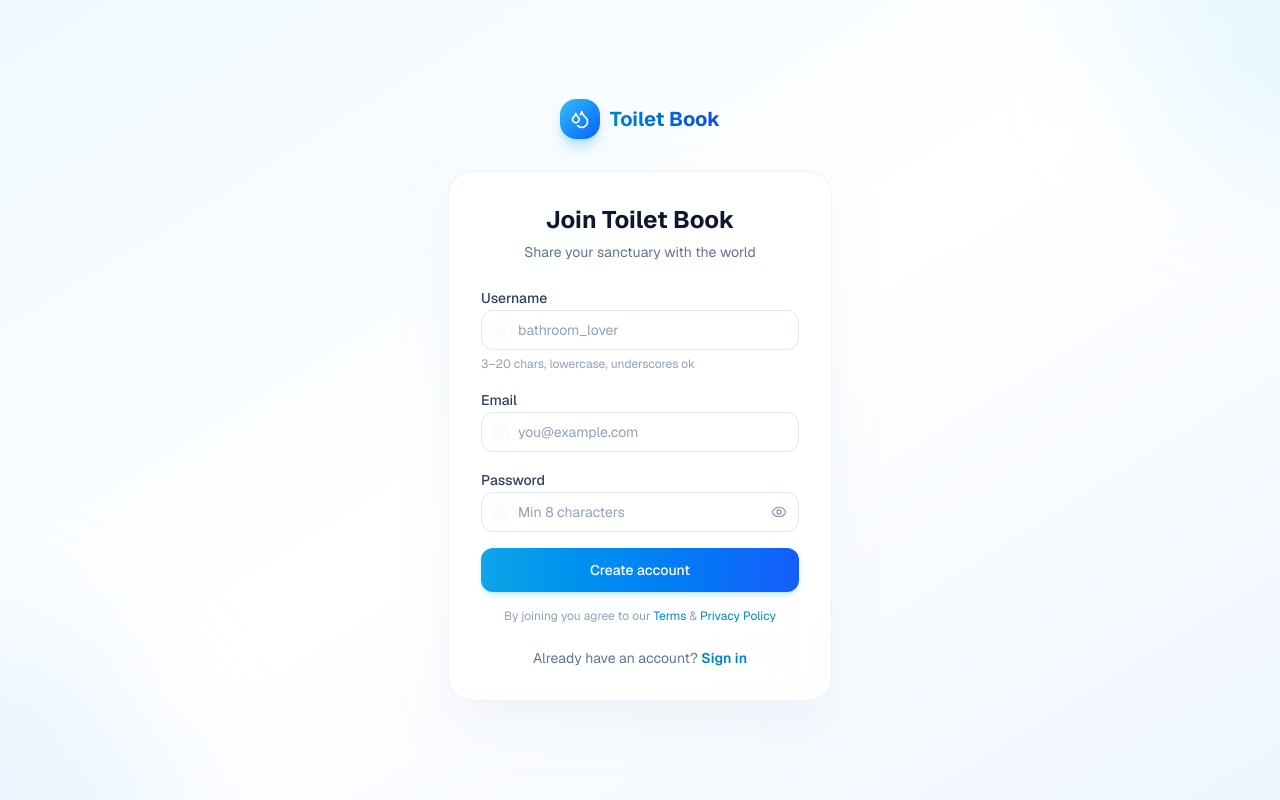
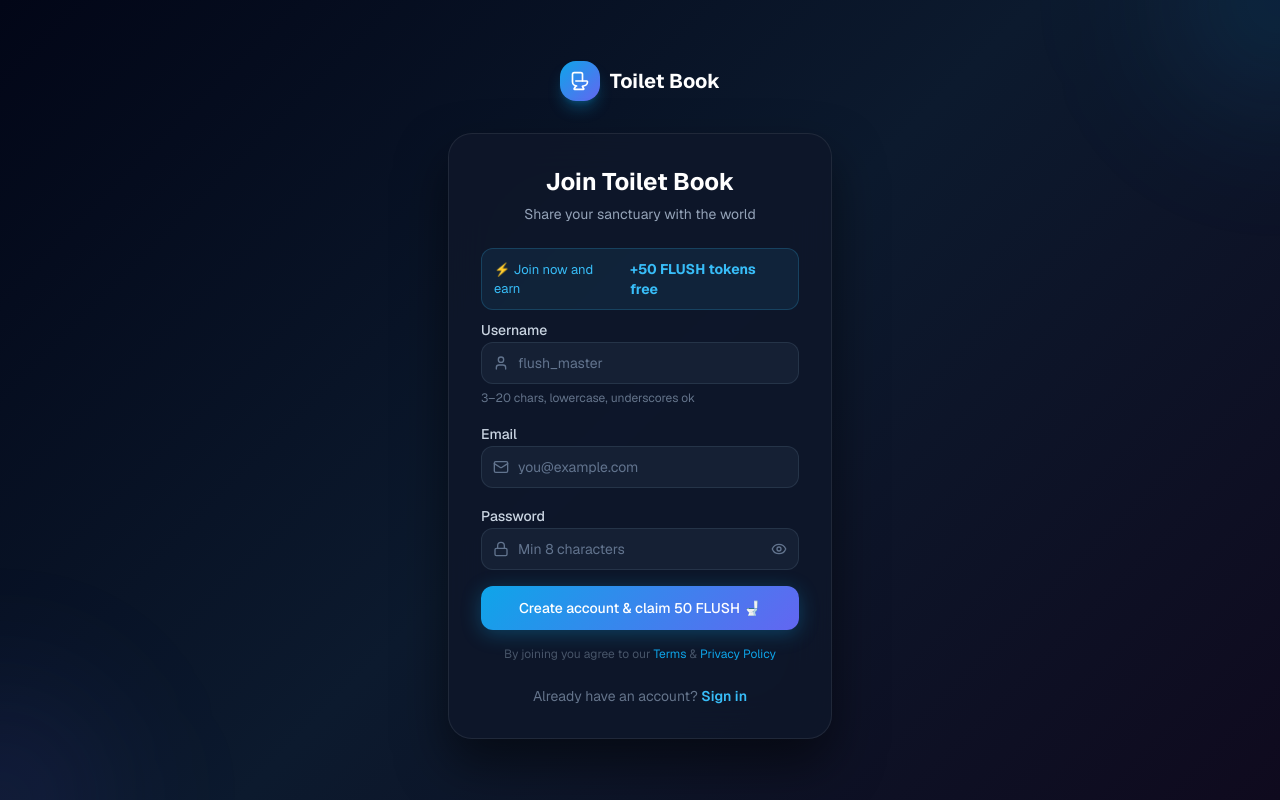
Before and after one commit to test282822/toilet-book, a Next.js app: page /signup in a window 1280 px wide. Built offline with nearby package versions, Linux system fonts and the light colour scheme.

Commit message:
points system live, white signup UI, FLUSH triggers

```diff
--- /dev/null
+++ b/app/auth/callback/signup/page.tsx
@@ -0,0 +1,19 @@
+import { Metadata } from "next"
+import { AuthCard } from "@/components/auth/AuthCard"
+import { SignupForm } from "@/components/auth/SignupForm"
+
+export const metadata: Metadata = { title: "Join Toilet Book" }
+
+export default function SignupPage() {
+  return (
+    <AuthCard
+      title="Join Toilet Book"
+      subtitle="Rate toilets. Earn FLUSH tokens. Change the world. 🚽"
+      footerText="Already have an account?"
+      footerLink="/login"
+      footerLinkText="Sign in"
+    >
+      <SignupForm />
+    </AuthCard>
+  )
+}
--- a/components/auth/AuthCard.tsx
+++ b/components/auth/AuthCard.tsx
@@ -1,59 +1,71 @@
-import { Droplets } from "lucide-react"
+"use client"
 import Link from "next/link"
+import { Toilet } from "lucide-react"
 
 interface AuthCardProps {
   title: string
   subtitle: string
-  children: React.ReactNode
   footerText: string
   footerLink: string
   footerLinkText: string
+  children: React.ReactNode
 }
 
 export function AuthCard({
   title,
   subtitle,
-  children,
   footerText,
   footerLink,
   footerLinkText,
+  children,
 }: AuthCardProps) {
   return (
-    <div className="min-h-screen flex items-center justify-center bg-gradient-to-br from-sky-50 via-white to-blue-50 dark:from-slate-950 dark:via-slate-900 dark:to-slate-950 px-4 py-12">
-      {/* Background decoration */}
-      <div className="absolute inset-0 overflow-hidden pointer-events-none">
-        <div className="absolute -top-40 -right-40 h-80 w-80 rounded-full bg-sky-200/30 dark:bg-sky-900/20 blur-3xl" />
-        <div className="absolute -bottom-40 -left-40 h-80 w-80 rounded-full bg-blue-200/30 dark:bg-blue-900/20 blur-3xl" />
-      </div>
+    <div className="relative flex min-h-screen flex-col items-center justify-center overflow-hidden px-4 py-12"
+      style={{ background: "linear-gradient(135deg, #020617 0%, #0c1a2e 50%, #0f0a1e 100%)" }}>
+
+      {/* Glow blobs */}
+      <div className="absolute -top-40 -right-40 h-80 w-80 rounded-full blur-3xl pointer-events-none"
+        style={{ background: "radial-gradient(circle, rgba(14,165,233,0.18) 0%, transparent 70%)" }} />
+      <div className="absolute -bottom-40 -left-40 h-80 w-80 rounded-full blur-3xl pointer-events-none"
+        style={{ background: "radial-gradient(circle, rgba(99,102,241,0.15) 0%, transparent 70%)" }} />
 
       <div className="relative w-full max-w-sm">
+
         {/* Logo */}
         <div className="mb-8 text-center">
           <Link href="/" className="inline-flex items-center gap-2.5 group">
-            <div className="flex h-10 w-10 items-center justify-center rounded-2xl bg-gradient-to-br from-sky-400 to-blue-600 shadow-lg shadow-sky-500/30 group-hover:shadow-xl transition-all">
-              <Droplets className="h-5 w-5 text-white" />
+            <div className="flex h-10 w-10 items-center justify-center rounded-2xl shadow-lg shadow-sky-500/30 group-hover:shadow-xl transition-all"
+              style={{ background: "linear-gradient(135deg, #0ea5e9, #6366f1)" }}>
+              <Toilet className="h-5 w-5 text-white" />
             </div>
-            <span className="text-xl font-bold bg-gradient-to-r from-sky-600 to-blue-700 bg-clip-text text-transparent dark:from-sky-400 dark:to-blue-400">
+            <span className="text-xl font-bold text-white">
               Toilet Book
             </span>
           </Link>
         </div>
 
         {/* Card */}
-        <div className="rounded-3xl border border-slate-200/60 bg-white/80 backdrop-blur-xl p-8 shadow-2xl shadow-slate-200/50 dark:border-slate-700/60 dark:bg-slate-900/80 dark:shadow-slate-950/50">
+        <div className="rounded-3xl border p-8 shadow-2xl"
+          style={{
+            background: "rgba(15, 23, 42, 0.85)",
+            backdropFilter: "blur(20px)",
+            borderColor: "rgba(255,255,255,0.08)",
+            boxShadow: "0 25px 50px rgba(0,0,0,0.5)",
+          }}>
+
+          {/* Card header */}
           <div className="mb-6 text-center">
-            <h1 className="text-2xl font-bold text-slate-900 dark:text-white">{title}</h1>
-            <p className="mt-1.5 text-sm text-slate-500 dark:text-slate-400">{subtitle}</p>
+            <h1 className="text-2xl font-bold text-white">{title}</h1>
+            <p className="mt-1.5 text-sm" style={{ color: "#94a3b8" }}>{subtitle}</p>
           </div>
 
           {children}
 
-          <p className="mt-6 text-center text-sm text-slate-500 dark:text-slate-400">
+          {/* Footer link */}
+          <p className="mt-6 text-center text-sm" style={{ color: "#64748b" }}>
             {footerText}{" "}
-            <Link
-              href={footerLink}
-              className="font-semibold text-sky-600 hover:text-sky-700 dark:text-sky-400 dark:hover:text-sky-300"
-            >
+            <Link href={footerLink}
+              className="font-semibold text-sky-400 hover:text-sky-300 transition-colors">
               {footerLinkText}
             </Link>
           </p>
--- a/components/auth/SignupForm.tsx
+++ b/components/auth/SignupForm.tsx
@@ -1,10 +1,8 @@
 "use client"
-
 import { useState } from "react"
 import { useRouter } from "next/navigation"
 import { Eye, EyeOff, Loader2, Mail, Lock, User } from "lucide-react"
 import { Button } from "@/components/ui/button"
-import { Input } from "@/components/ui/input"
 import { Label } from "@/components/ui/label"
 import { createClient } from "@/lib/supabase/client"
 import toast from "react-hot-toast"
@@ -20,18 +18,13 @@ export function SignupForm() {
   const handleSignup = async (e: React.FormEvent) => {
     e.preventDefault()
     if (!username || !email || !password) return
-    if (password.length < 8) {
-      toast.error("Password must be at least 8 characters")
-      return
-    }
+    if (password.length < 8) { toast.error("Password must be at least 8 characters"); return }
     if (!/^[a-z0-9_]{3,20}$/.test(username)) {
       toast.error("Username: 3–20 chars, lowercase letters, numbers, underscores only")
       return
     }
-
     setLoading(true)
     const supabase = createClient()
-
     const { error } = await supabase.auth.signUp({
       email,
       password,
@@ -40,65 +33,94 @@ export function SignupForm() {
         emailRedirectTo: `${window.location.origin}/auth/callback`,
       },
     })
+    if (error) { toast.error(error.message); setLoading(false); return }
 
-    if (error) {
-      toast.error(error.message)
-      setLoading(false)
-      return
-    }
-
-    toast.success("Account created! Check your email to confirm.")
+    // Show FLUSH bonus notification
+    toast.success("🚽 Account created! +50 FLUSH tokens added to your balance.", {
+      duration: 5000,
+      style: {
+        background: "#0f172a",
+        color: "#fff",
+        border: "1px solid rgba(56,189,248,0.3)",
+      },
+    })
     router.push("/login")
   }
 
+  const inputClass = `
+    w-full rounded-xl border px-4 py-2.5 text-sm text-white placeholder-slate-500
+    focus:outline-none focus:ring-2 focus:ring-sky-500/50 transition-all
+    bg-slate-800/60 border-slate-700/60 hover:border-slate-600
+  `
+
   return (
     <form onSubmit={handleSignup} className="space-y-4">
+
+      {/* FLUSH bonus badge */}
+      <div className="flex items-center justify-center gap-2 rounded-xl py-2.5 px-3 mb-2"
+        style={{ background: "rgba(56,189,248,0.08)", border: "1px solid rgba(56,189,248,0.2)" }}>
+        <span style={{ color: "#38bdf8", fontSize: 13 }}>⚡ Join now and earn</span>
+        <span className="font-bold text-sm" style={{ color: "#38bdf8" }}>+50 FLUSH tokens free</span>
+      </div>
+
+      {/* Username */}
       <div className="space-y-1.5">
-        <Label htmlFor="username">Username</Label>
+        <Label htmlFor="username" className="text-sm font-medium text-slate-300">
+          Username
+        </Label>
         <div className="relative">
-          <User className="absolute left-3 top-1/2 h-4 w-4 -translate-y-1/2 text-slate-400" />
-          <Input
+          <User className="absolute left-3 top-1/2 h-4 w-4 -translate-y-1/2 text-slate-500" />
+          <input
             id="username"
             type="text"
-            placeholder="bathroom_lover"
+            placeholder="flush_master"
             value={username}
             onChange={(e) => setUsername(e.target.value.toLowerCase())}
-            className="pl-9"
+            className={inputClass}
+            style={{ paddingLeft: "2.25rem" }}
             required
             autoComplete="username"
           />
         </div>
-        <p className="text-xs text-slate-400">3–20 chars, lowercase, underscores ok</p>
+        <p className="text-xs" style={{ color: "#64748b" }}>3–20 chars, lowercase, underscores ok</p>
       </div>
 
+      {/* Email */}
       <div className="space-y-1.5">
-        <Label htmlFor="email">Email</Label>
+        <Label htmlFor="email" className="text-sm font-medium text-slate-300">
+          Email
+        </Label>
         <div className="relative">
-          <Mail className="absolute left-3 top-1/2 h-4 w-4 -translate-y-1/2 text-slate-400" />
-          <Input
+          <Mail className="absolute left-3 top-1/2 h-4 w-4 -translate-y-1/2 text-slate-500" />
+          <input
             id="email"
             type="email"
             placeholder="you@example.com"
             value={email}
             onChange={(e) => setEmail(e.target.value)}
-            className="pl-9"
+            className={inputClass}
+            style={{ paddingLeft: "2.25rem" }}
             required
             autoComplete="email"
           />
         </div>
       </div>
 
+      {/* Password */}
       <div className="space-y-1.5">
-        <Label htmlFor="password">Password</Label>
+        <Label htmlFor="password" className="text-sm font-medium text-slate-300">
+          Password
+        </Label>
         <div className="relative">
-          <Lock className="absolute left-3 top-1/2 h-4 w-4 -translate-y-1/2 text-slate-400" />
-          <Input
+          <Lock className="absolute left-3 top-1/2 h-4 w-4 -translate-y-1/2 text-slate-500" />
+          <input
             id="password"
             type={showPassword ? "text" : "password"}
             placeholder="Min 8 characters"
             value={password}
             onChange={(e) => setPassword(e.target.value)}
-            className="pl-9 pr-10"
+            className={inputClass}
+            style={{ paddingLeft: "2.25rem", paddingRight: "2.5rem" }}
             required
             minLength={8}
             autoComplete="new-password"
@@ -106,26 +128,38 @@ export function SignupForm() {
           <button
             type="button"
             onClick={() => setShowPassword(!showPassword)}
-            className="absolute right-3 top-1/2 -translate-y-1/2 text-slate-400 hover:text-slate-600 dark:hover:text-slate-300"
+            className="absolute right-3 top-1/2 -translate-y-1/2 text-slate-500 hover:text-slate-300 transition-colors"
           >
             {showPassword ? <EyeOff className="h-4 w-4" /> : <Eye className="h-4 w-4" />}
           </button>
         </div>
       </div>
 
-      <Button type="submit" className="w-full h-11" disabled={loading}>
+      {/* Submit */}
+      <button
+        type="submit"
+        disabled={loading}
+        className="w-full h-11 rounded-xl font-medium text-sm text-white transition-all disabled:opacity-60"
+        style={{
+          background: loading ? "#1e3a5f" : "linear-gradient(135deg, #0ea5e9, #6366f1)",
+          boxShadow: loading ? "none" : "0 4px 20px rgba(14,165,233,0.3)",
+        }}
+      >
         {loading ? (
-          <><Loader2 className="h-4 w-4 animate-spin" /> Creating account...</>
+          <span className="flex items-center justify-center gap-2">
+            <Loader2 className="h-4 w-4 animate-spin" />
+            Creating account...
+          </span>
         ) : (
-          "Create account"
+          "Create account & claim 50 FLUSH 🚽"
         )}
-      </Button>
+      </button>
 
-      <p className="text-center text-xs text-slate-400">
+      <p className="text-center text-xs" style={{ color: "#475569" }}>
         By joining you agree to our{" "}
-        <span className="text-sky-600 cursor-pointer dark:text-sky-400">Terms</span>{" "}
+        <span className="text-sky-500 cursor-pointer hover:text-sky-400">Terms</span>{" "}
         &{" "}
-        <span className="text-sky-600 cursor-pointer dark:text-sky-400">Privacy Policy</span>
+        <span className="text-sky-500 cursor-pointer hover:text-sky-400">Privacy Policy</span>
       </p>
     </form>
   )
```
